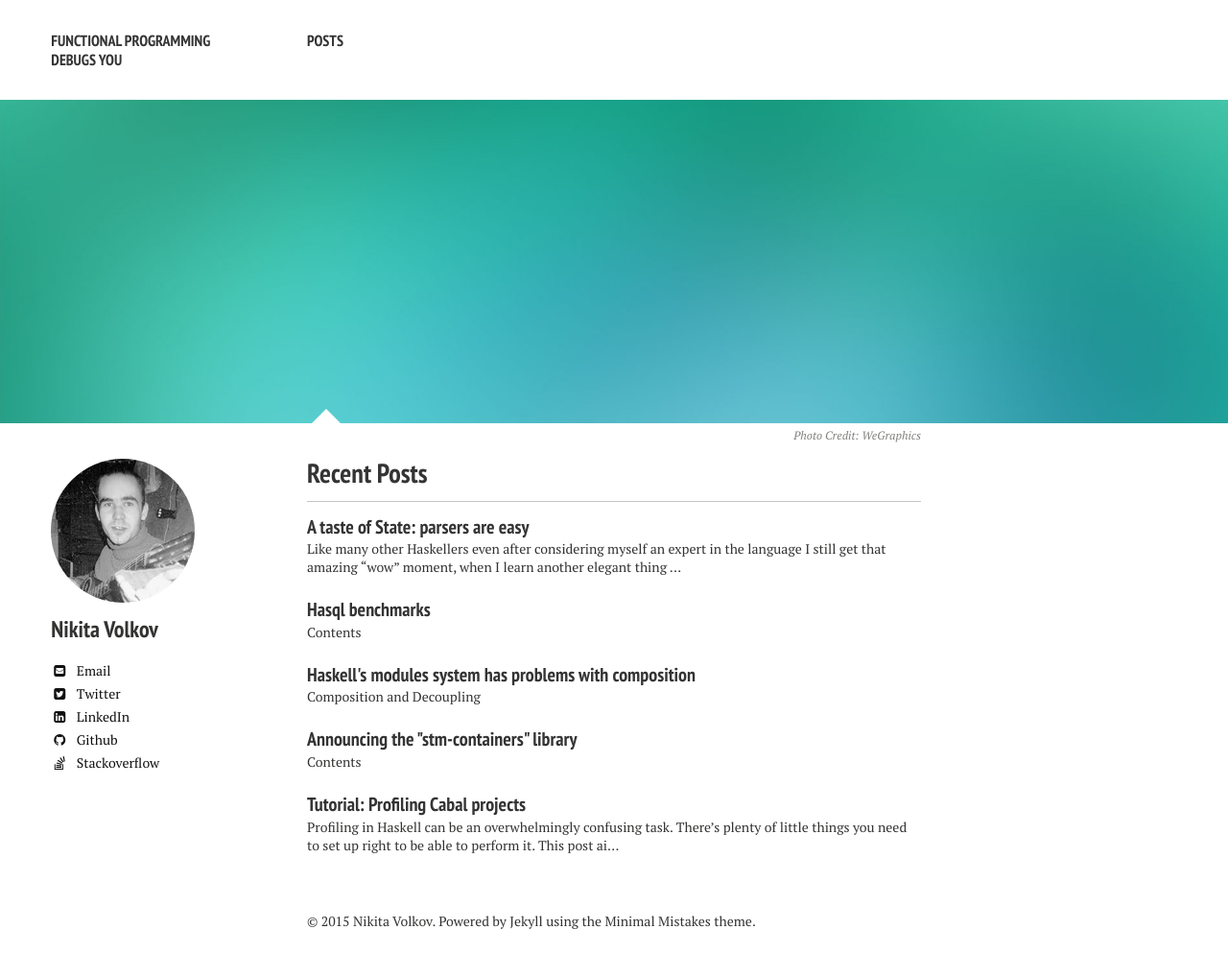
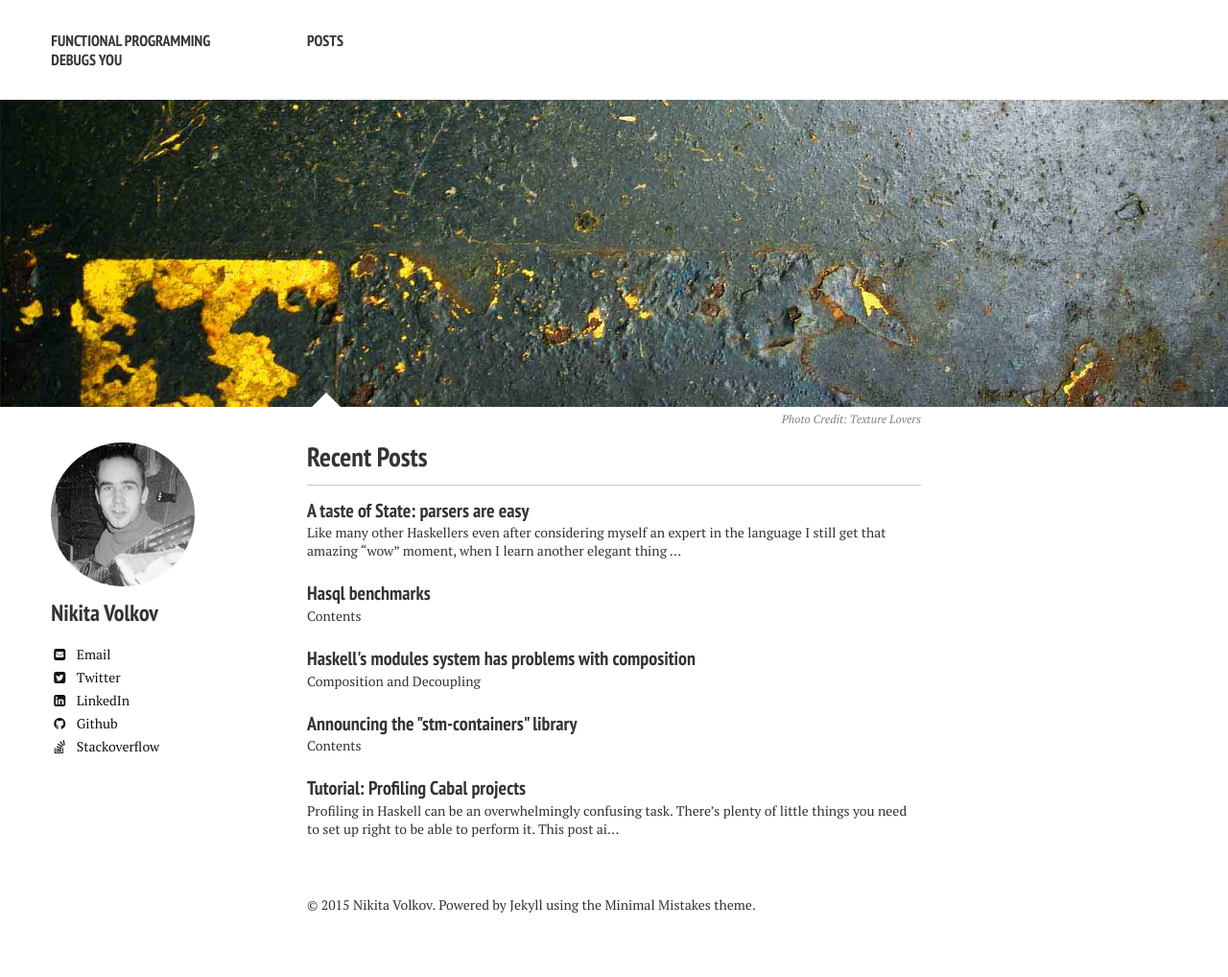
Before and after one commit to nikita-volkov/nikita-volkov.github.io, a Jekyll site: the page built from index.md, in a window 1280 px wide. Shown: the whole page at 96% size. Built offline with Jekyll 4.4.1, drawn with Linux system fonts in a browser that asks for light colours; nearby versions of some CDN libraries.

Commit message:
Restore old textures

```diff
--- a/index.md
+++ b/index.md
@@ -3,7 +3,7 @@ layout: home
 excerpt: "A blog about Haskell and functional programming"
 tags: [nikita volkov, haskell, scala, blog]
 image:
-  feature: sample-image-1.jpg
-  credit: WeGraphics
-  creditlink: http://wegraphics.net/downloads/free-ultimate-blurred-background-pack/
+  feature: texture-feature-01.jpg
+  credit: Texture Lovers
+  creditlink: http://texturelovers.com
 ---
```
Also changed, not shown: images/texture-feature-01.jpg (added), images/texture-feature-02.jpg (added), images/texture-feature-03.jpg (added), images/texture-feature-04.jpg (added), images/texture-feature-05.jpg (added).
